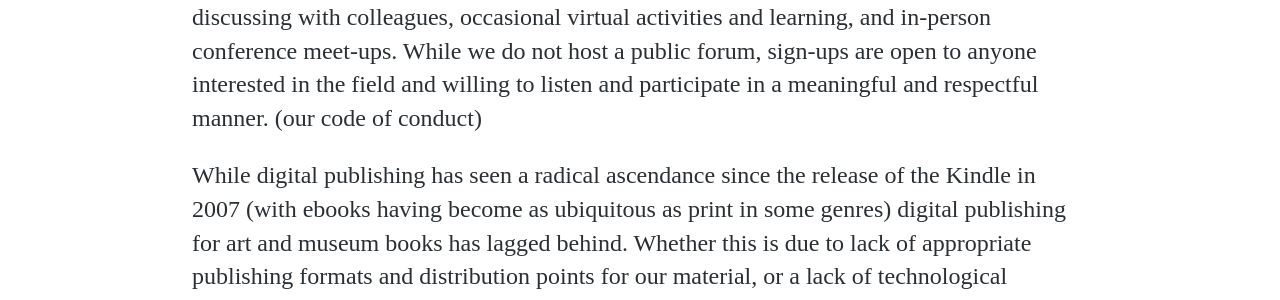
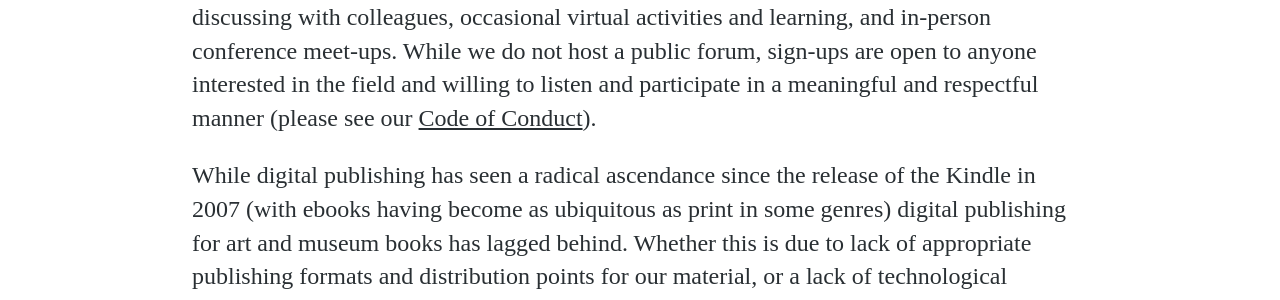
Before and after one commit to digpublishing/digpublishing.github.io, a Jekyll site: the page built from index.html, in a window 1280 px wide. Shown: the part 494-794 px from the top of the page. Built offline with Jekyll 4.4.1, drawn with Linux system fonts in a browser that asks for light colours; some of the changed text lies outside the part shown.

Commit message:
Add code of conduct placeholder

```diff
--- a/mission-statement.md
+++ b/mission-statement.md
@@ -1,4 +1,4 @@
-The Art & Museum Digital Publishing interest group is an open community for sharing and discussing with colleagues, occasional virtual activities and learning, and in-person conference meet-ups. While we do not host a public forum, sign-ups are open to anyone interested in the field and willing to listen and participate in a meaningful and respectful manner. (our code of conduct)
+The Art & Museum Digital Publishing interest group is an open community for sharing and discussing with colleagues, occasional virtual activities and learning, and in-person conference meet-ups. While we do not host a public forum, sign-ups are open to anyone interested in the field and willing to listen and participate in a meaningful and respectful manner (please see our [Code of Conduct](code-of-conduct.html)).
 
 While digital publishing has seen a radical ascendance since the release of the Kindle in 2007 (with ebooks having become as ubiquitous as print in some genres) digital publishing for art and museum books has lagged behind. Whether this is due to lack of appropriate publishing formats and distribution points for our material, or a lack of technological expertise in our sector, it is important to remember we are still in the very early days of the medium.
 
```
Also changed, not shown: code-of-conduct.md (added, +5 -0 lines).
